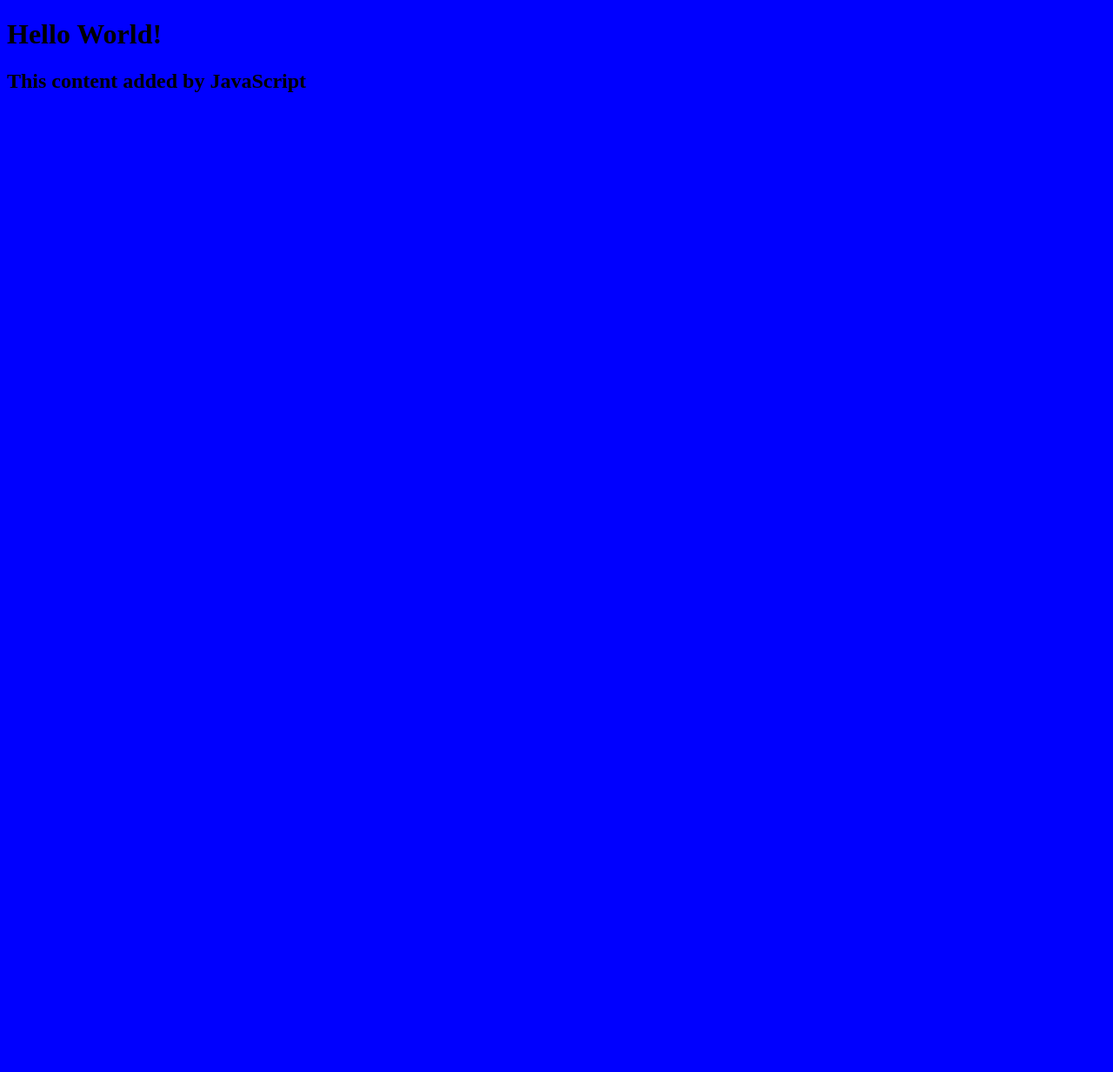
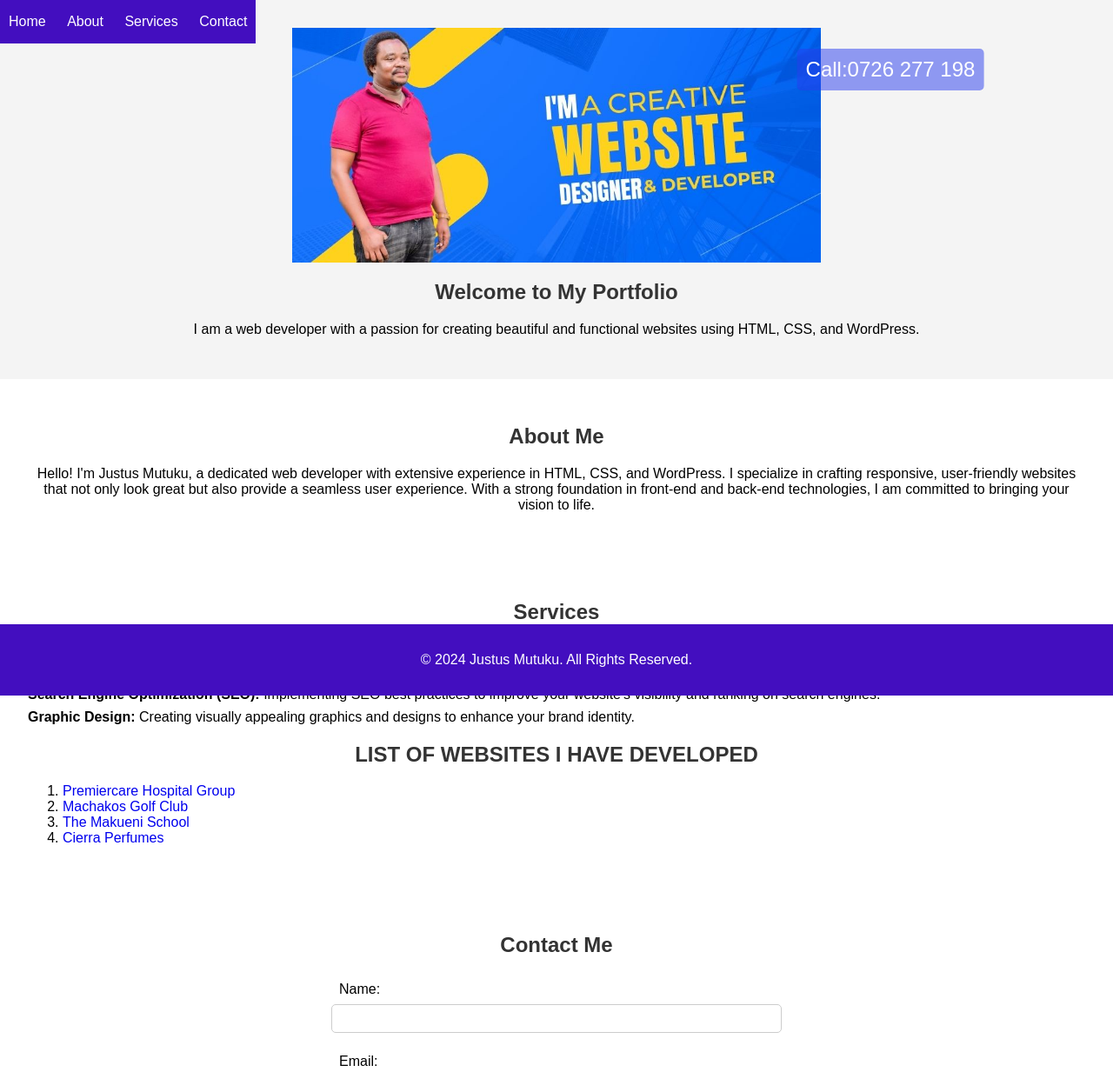
Before and after one commit to Justonm/my-personal-website, a plain HTML site: page index.html in a window 1280 px wide. Shown: the top 1233 px of the page at 87% size. Before the commit the page ends 800 px from the top, so only its background shows below. Drawn offline with Linux system fonts and the light colour scheme.

Commit message:
final update on my-personal-website

```diff
--- a/css/style.css
+++ b/css/style.css
@@ -1,3 +1,162 @@
+/* styles.css */
+
 body {
-    background: blue;
+    font-family: Arial, sans-serif;
+    margin: 0;
+    padding: 0;
+    box-sizing: border-box;
+    background-color: #5568c5;
 }
+
+header {
+    background-color: #430ebf;
+    color: white;
+    padding: 1rem 0;
+    text-align: center;
+    position: fixed;
+}
+
+nav ul {
+    list-style-type: none;
+    padding: 0;
+    margin: 0;
+    position: sticky;
+}
+
+nav ul li {
+    display: inline;
+    margin: 0 10px;
+}
+
+nav ul li a {
+    color: white;
+    text-decoration: none;
+    transition: color 0.3s;
+}
+
+nav ul li a:hover {
+    color: #000000;
+    font-weight: bold;
+}
+
+.container {
+    position: relative;
+    width: 50%;
+    margin: auto;
+}
+
+.image {
+    display: block;
+    width: 100%;
+    height: auto;
+}
+
+.text {
+    position: fixed;
+    top: 10%;
+    left: 80%;
+    transform: translate(-50%, -50%);
+    color: white;
+    font-size: 24px;
+    font-family: Arial, sans-serif;
+    text-align: right;
+    background-color: rgba(41, 60, 237, 0.5);
+    padding: 10px;
+    border-radius: 5px;
+}
+
+.text a {
+    text-decoration: none;
+    color: #fff;
+}
+
+.text a :hover {
+    animation: ease-in-out;
+    font-weight: bolder;
+}
+
+section {
+    padding: 2rem;
+    text-align: center;
+}
+
+section#home {
+    background-color: #f4f4f4;
+}
+
+section#about,
+section#services,
+section#contact {
+    background-color: #fff;
+}
+
+h1,
+h2 {
+    color: #333;
+}
+
+ul {
+    list-style-type: none;
+    padding: 0;
+}
+
+ul li {
+    margin: 0.5rem 0;
+    text-align: left;
+}
+
+.mywebsites li {
+    text-align: left;
+}
+
+.mywebsites li a {
+    text-decoration: none;
+}
+
+form {
+    display: flex;
+    flex-direction: column;
+    align-items: center;
+    max-width: 500px;
+    margin: 0 auto;
+}
+
+form label {
+    margin: 0.5rem 0;
+    align-self: flex-start;
+}
+
+form input,
+form textarea {
+    padding: 0.5rem;
+    margin-bottom: 1rem;
+    width: 100%;
+    border: 1px solid #ccc;
+    border-radius: 5px;
+}
+
+form button {
+    padding: 10px 10px 10px 10px;
+    background-color: #333;
+    color: white;
+    border: none;
+    border-radius: 5px;
+    cursor: pointer;
+    transition: background-color 0.3s;
+    margin-bottom: 50px;
+}
+
+form button:hover {
+    background-color: #ff6347;
+}
+
+footer {
+    background-color: #430ebf;
+    margin-top: 10px;
+    color: white;
+    text-align: center;
+    padding: 1rem 0;
+    position: fixed;
+    bottom: 0;
+    width: 100%;
+}
--- a/index.html
+++ b/index.html
@@ -1,11 +1,111 @@
 <!DOCTYPE html>
 <html lang="en">
   <head>
+    <meta charset="UTF-8" />
+    <meta name="viewport" content="width=device-width, initial-scale=1.0" />
+    <title>My Personal Website</title>
     <link rel="stylesheet" href="css/style.css" />
-    <title>My Personal Website</title>
   </head>
   <body>
-    <h1>Hello World!</h1>
-    <script src="js/script.js"></script>
+    <header>
+      <nav>
+        <ul>
+          <li><a href="#home">Home</a></li>
+          <li><a href="#about">About</a></li>
+          <li><a href="#services">Services</a></li>
+          <li><a href="#contact">Contact</a></li>
+        </ul>
+      </nav>
+    </header>
+
+    <section id="home">
+      <div class="container">
+        <img
+          src="images/justusmutuku image.jpg"
+          alt="Justus Mutuku Image"
+          class="image"
+        />
+        <div class="text">
+          Call:<a href="tel:+254725277198">0726 277 198</a>
+        </div>
+      </div>
+      <h1>Welcome to My Portfolio</h1>
+      <p>
+        I am a web developer with a passion for creating beautiful and
+        functional websites using HTML, CSS, and WordPress.
+      </p>
+    </section>
+
+    <section id="about">
+      <h2>About Me</h2>
+      <p>
+        Hello! I'm Justus Mutuku, a dedicated web developer with extensive
+        experience in HTML, CSS, and WordPress. I specialize in crafting
+        responsive, user-friendly websites that not only look great but also
+        provide a seamless user experience. With a strong foundation in
+        front-end and back-end technologies, I am committed to bringing your
+        vision to life.
+      </p>
+    </section>
+
+    <section id="services">
+      <h2>Services</h2>
+      <ul>
+        <li>
+          <strong>Website Development:</strong> Building customized, responsive
+          websites using HTML, CSS, and WordPress.
+        </li>
+        <li>
+          <strong>Social Media Page Management:</strong> Managing and optimizing
+          your social media presence to engage with your audience effectively.
+        </li>
+        <li>
+          <strong>Search Engine Optimization (SEO):</strong> Implementing SEO
+          best practices to improve your website's visibility and ranking on
+          search engines.
+        </li>
+        <li>
+          <strong>Graphic Design:</strong> Creating visually appealing graphics
+          and designs to enhance your brand identity.
+        </li>
+      </ul>
+      <h2>LIST OF WEBSITES I HAVE DEVELOPED</h2>
+      <ol class="mywebsites">
+        <li>
+          <a href="https://www.premiercarehospitalgroup.com/" target="_blank">
+           Premiercare Hospital Group</a
+          >
+        </li>
+        <li>
+          <a href="https://www.machakosgolfclub.com/" target="_blank">Machakos Golf Club</a>
+        </li>
+        <li>
+          <a href="https://www.themakuenischool.com/"target="_blank">The Makueni School</a>
+        </li>
+        <li>
+          <a href="https://www.cierraperfumes.com/"target="_blank">Cierra Perfumes</a>
+        </li>
+      </ol>
+    </section>
+
+    <section id="contact">
+      <h2>Contact Me</h2>
+      <form>
+        <label for="name">Name:</label>
+        <input type="text" id="name" name="name" required />
+
+        <label for="email">Email:</label>
+        <input type="email" id="email" name="email" required />
+
+        <label for="message">Message:</label>
+        <textarea id="message" name="message" required></textarea>
+
+        <button type="submit">Send</button>
+      </form>
+    </section>
+
+    <footer>
+      <p>&copy; 2024 Justus Mutuku. All Rights Reserved.</p>
+    </footer>
   </body>
 </html>
--- a/js/script.js
+++ /dev/null
@@ -1,3 +0,0 @@
-const h2 = document.createElement("h2");
-h2.textContent = "This content added by JavaScript";
-document.querySelector("body").appendChild(h2);
```
Also changed, not shown: images/justusmutuku image.jpg (added), 1 other file.
